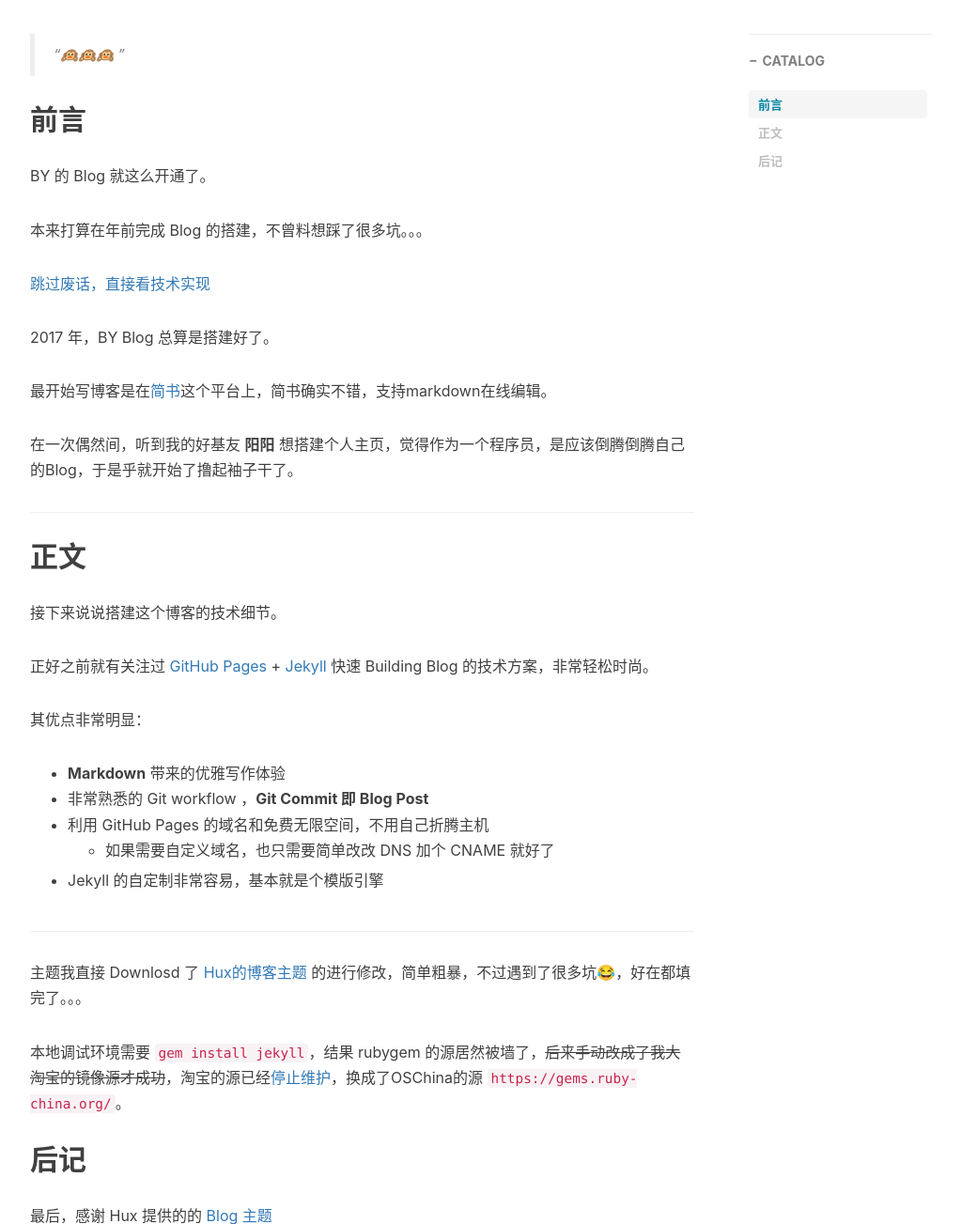
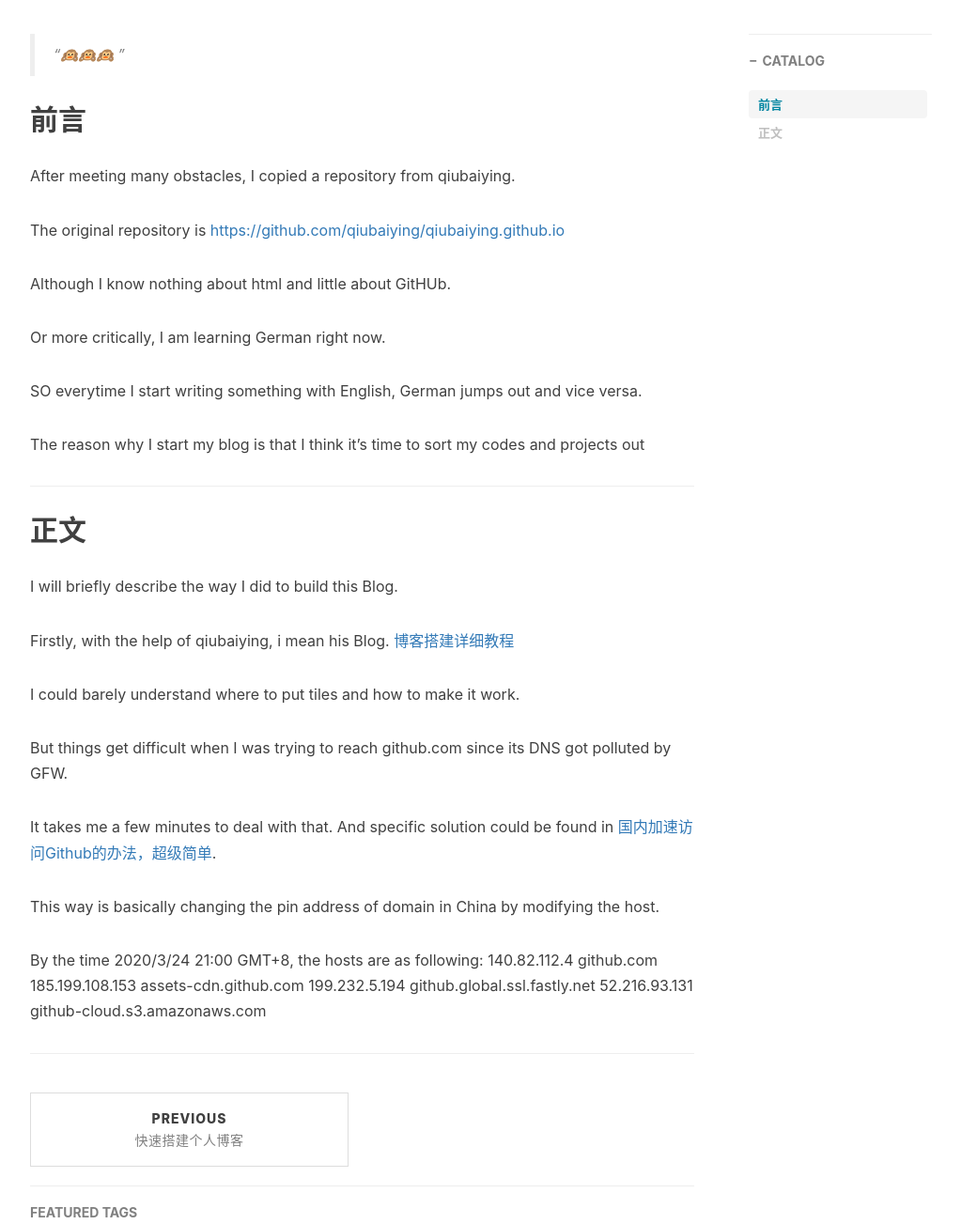
Before and after one commit to jiayixxx/jiayixxx.github.io, a Jekyll site: the page built from _posts/2017-02-04-Hello-2017.md, in a window 1280 px wide and 1400 px high, scrolled down 430 px, cut to the strip 97-1400 px from the top of the window. Shown: the whole strip at 94% size, without its empty margins (233-1256 px from the left). Built offline with Jekyll 4.4.1, drawn with Linux system fonts in a browser that asks for light colours; nearby versions of some CDN libraries; comment, search, counter and statistics services are not loaded; some of the changed text lies outside the part shown.

Commit message:
Update 2017-02-04-Hello-2017.md

```diff
--- a/_posts/2017-02-04-Hello-2017.md
+++ b/_posts/2017-02-04-Hello-2017.md
@@ -1,8 +1,8 @@
 ---
 layout:     post
-title:      Hello 2017
+title:      My First Blog on Github.io
 subtitle:    "\"Hello World, Hello Blog\""
-date:       2017-02-04
+date:       2020-03-24
 author:     BY
 header-img: img/post-bg-2015.jpg
 catalog: true
@@ -12,52 +12,41 @@ tags:
 
 > “🙉🙉🙉 ”
 
-
 ## 前言
 
-BY 的 Blog 就这么开通了。
+After meeting many obstacles, I copied a repository from qiubaiying.
 
-本来打算在年前完成 Blog 的搭建，不曾料想踩了很多坑。。。
+The original repository is <https://github.com/qiubaiying/qiubaiying.github.io>
 
-[跳过废话，直接看技术实现 ](#build)
+Although I know nothing about html and little about GitHUb.
 
-2017 年，BY Blog 总算是搭建好了。
+Or more critically, I am learning German right now.
 
-最开始写博客是在[简书](www.jianshu.com)这个平台上，简书确实不错，支持markdown在线编辑。
+SO everytime I start writing something with English, German jumps out and vice versa.
 
-在一次偶然间，听到我的好基友 **阳阳** 想搭建个人主页，觉得作为一个程序员，是应该倒腾倒腾自己的Blog，于是乎就开始了撸起袖子干了。
+The reason why I start my blog is that I think it's time to sort my codes and projects out
 
 <p id = "build"></p>
 ---
 
 ## 正文
 
-接下来说说搭建这个博客的技术细节。
+I will briefly describe the way I did to build this Blog.
 
-正好之前就有关注过 [GitHub Pages](https://pages.github.com/) + [Jekyll](http://jekyllrb.com/) 快速 Building Blog 的技术方案，非常轻松时尚。
+Firstly, with the help of qiubaiying, i mean his Blog. [博客搭建详细教程](https://github.com/qiubaiying/qiubaiying.github.io/wiki/%E5%8D%9A%E5%AE%A2%E6%90%AD%E5%BB%BA%E8%AF%A6%E7%BB%86%E6%95%99%E7%A8%8B)
 
-其优点非常明显：
+I could barely understand where to put tiles and how to make it work.
 
-* **Markdown** 带来的优雅写作体验
-* 非常熟悉的 Git workflow ，**Git Commit 即 Blog Post**
-* 利用 GitHub Pages 的域名和免费无限空间，不用自己折腾主机
-	* 如果需要自定义域名，也只需要简单改改 DNS 加个 CNAME 就好了
-* Jekyll 的自定制非常容易，基本就是个模版引擎
+But things get difficult when I was trying to reach github.com since its DNS got polluted by GFW.
 
+It takes me a few minutes to deal with that. And specific solution could be found in [国内加速访问Github的办法，超级简单](https://zhuanlan.zhihu.com/p/65154116).
 
+This way is basically changing the pin address of domain in China by modifying the host.
+
+By the time 2020/3/24 21:00 GMT+8, the hosts are as following:
+140.82.112.4 github.com
+185.199.108.153 assets-cdn.github.com
+199.232.5.194 github.global.ssl.fastly.net
+52.216.93.131 github-cloud.s3.amazonaws.com
 
 ---
-
-
-主题我直接 Downlosd 了 [Hux的博客主题](https://huangxuan.me/) 的进行修改，简单粗暴，不过遇到了很多坑😂，好在都填完了。。。
-
-本地调试环境需要 `gem install jekyll`，结果 rubygem 的源居然被墙了，~~后来手动改成了我大淘宝的镜像源才成功~~，淘宝的源已经[停止维护](https://gems.ruby-china.org/)，换成了OSChina的源 `https://gems.ruby-china.org/`。
-
-
-## 后记
-
-最后，感谢 Hux 提供的的 [Blog 主题](https://github.com/Huxpro/huxpro.github.io)
-
-如果你恰好逛到了这里，希望你也能喜欢这个博客主题，感兴趣的话可以自己动手搭建一个。
-
-—— BY 后记于 2017.2
```
